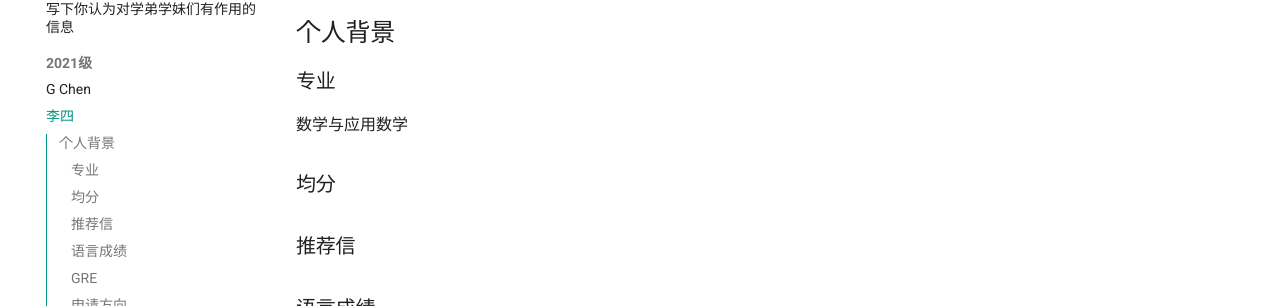
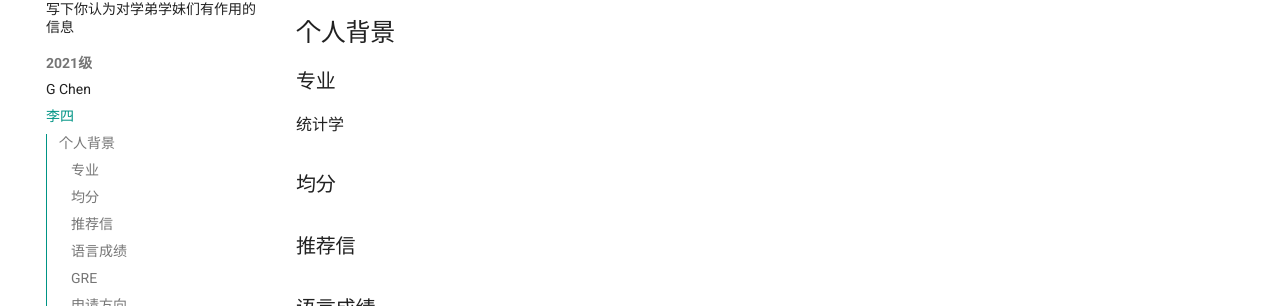
Before and after one commit to guanruchen03/SYSU-mathabroad, an MkDocs documentation site: the page built from docs/testguy.md, in a window 1280 px wide and 1071 px high. Shown: the part 213-519 px from the top of the window. Built offline with MkDocs 1.6.1 and Material for MkDocs 9.7.7, drawn with Linux system fonts in a browser that asks for light colours; comment, search, counter and statistics services are not loaded.

Commit message:
update testguy

```diff
--- a/docs/testguy.md
+++ b/docs/testguy.md
@@ -2,7 +2,7 @@
 
 ## 个人背景
 ### 专业
-数学与应用数学
+统计学
 ### 均分
 
 ### 推荐信
```
